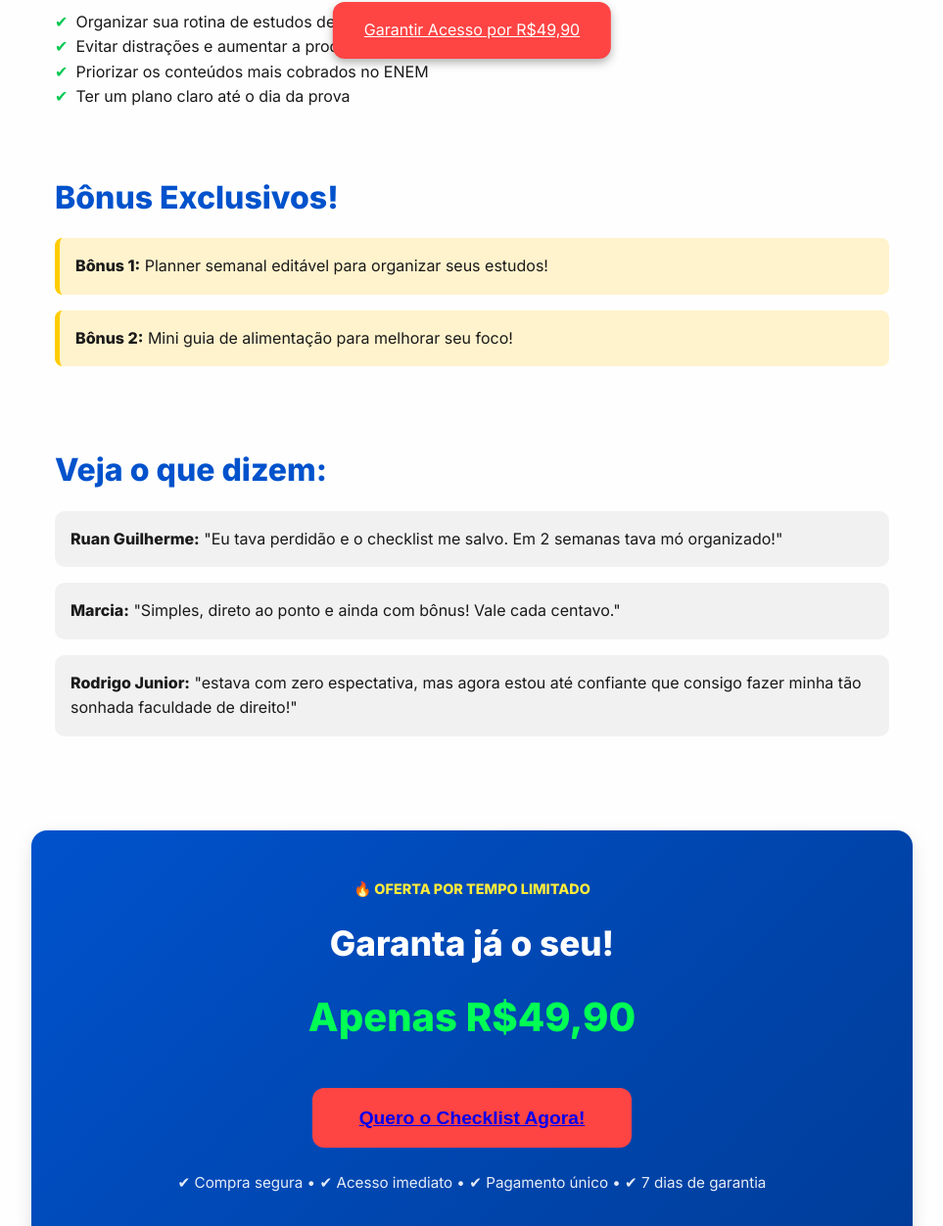
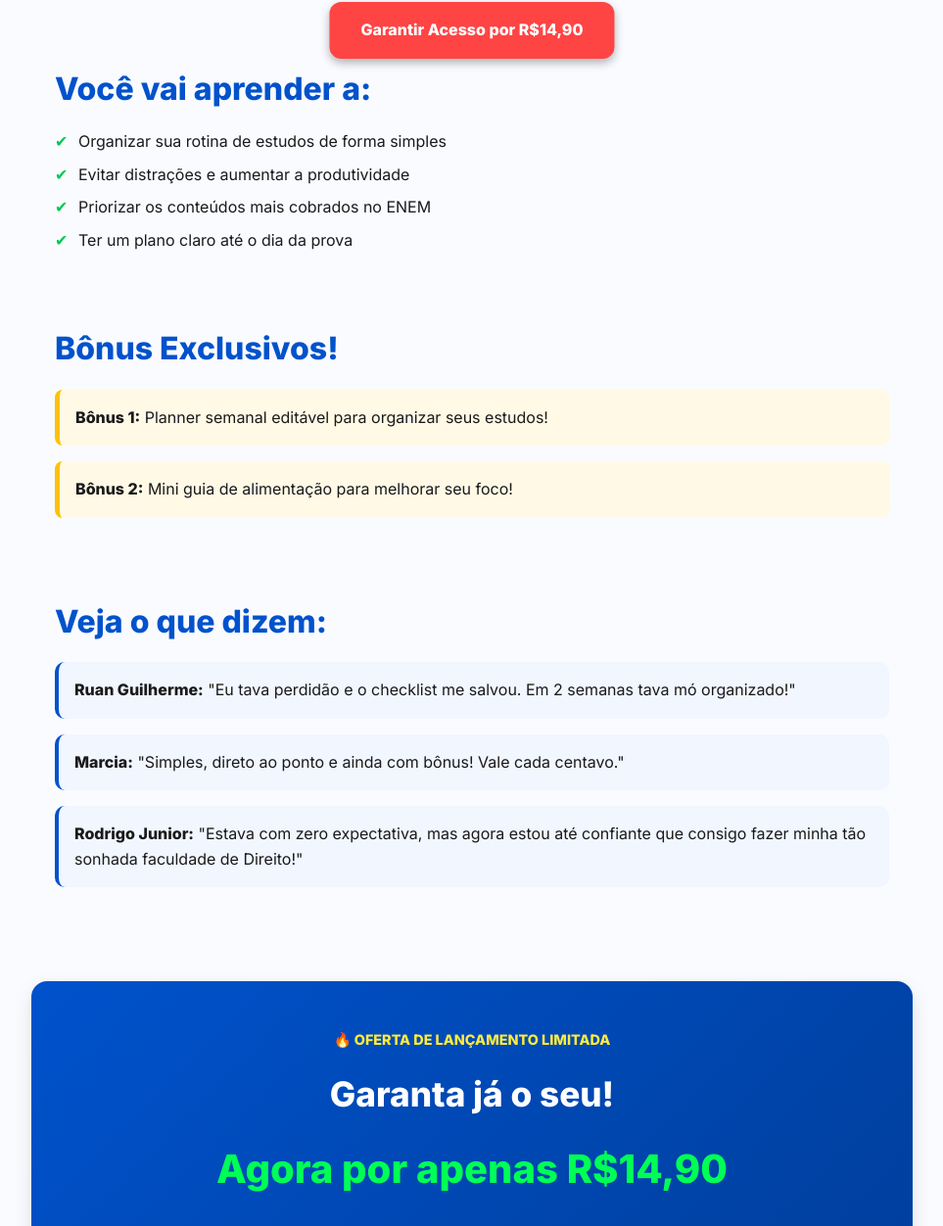
Before and after one commit to savitartv/enem2025, a plain HTML site: page index.html in a window 1280 px wide. Shown: the part 730-1982 px from the top of the page at 98% size, without its empty margins (158-1121 px from the left). Drawn offline with Linux system fonts and the light colour scheme.

Commit message:
Update index.html
mudamos o valor e fizemos algumas alteraçoes nas estrategias de vendas!

```diff
--- a/index.html
+++ b/index.html
@@ -9,44 +9,49 @@
     * { margin: 0; padding: 0; box-sizing: border-box; }
     body {
       font-family: 'Inter', sans-serif;
-      background-color: #fefefe;
+      background-color: #f9fbff;
       color: #1a1a1a;
       line-height: 1.6;
     }
     header {
-      background: #0052cc;
+      background: linear-gradient(135deg, #0052cc, #003399);
       color: white;
       text-align: center;
-      padding: 2rem 1rem;
+      padding: 3rem 1rem 2rem;
     }
     header h1 {
-      font-size: 2.5rem;
+      font-size: 2.8rem;
       margin-bottom: 0.5rem;
     }
     header p {
-      font-size: 1.2rem;
+      font-size: 1.3rem;
+      max-width: 700px;
+      margin: auto;
     }
     .hero {
       text-align: center;
-      padding: 2rem;
+      padding: 3rem 1.5rem;
     }
     .hero img {
       max-width: 280px;
+      margin-bottom: 1rem;
     }
     .btn {
-      background: #00c851;
+      background: #ff4444;
       color: white;
-      font-weight: bold;
+      font-weight: 600;
       padding: 1rem 2rem;
       font-size: 1.1rem;
       border: none;
-      border-radius: 8px;
+      border-radius: 10px;
       cursor: pointer;
       margin-top: 1.5rem;
       transition: background 0.3s ease;
+      text-decoration: none;
+      display: inline-block;
     }
     .btn:hover {
-      background: #007e33;
+      background: #cc0000;
     }
     .btn-fixed {
       position: fixed;
@@ -59,8 +64,10 @@
       border-radius: 12px;
       z-index: 1000;
       box-shadow: 0 4px 10px rgba(0,0,0,0.3);
+      font-weight: bold;
+      text-decoration: none;
     }
-    .benefits, .testimonials, .bonus, .cta, .faq {
+    section {
       padding: 2rem 1.5rem;
       max-width: 900px;
       margin: auto;
@@ -72,21 +79,29 @@
     }
     ul {
       list-style: none;
+      padding-left: 0;
+    }
+    ul li {
+      margin-bottom: 0.5rem;
+      padding-left: 1.5rem;
+      position: relative;
     }
     ul li::before {
       content: '✔';
+      position: absolute;
+      left: 0;
       color: #00c851;
-      margin-right: 0.5rem;
     }
     .testimonial {
-      background: #f1f1f1;
+      background: #f1f6ff;
       padding: 1rem;
       border-radius: 10px;
       margin-bottom: 1rem;
+      border-left: 4px solid #0052cc;
     }
     .bonus-box {
-      background: #fff3cd;
-      border-left: 5px solid #ffcc00;
+      background: #fff9e6;
+      border-left: 5px solid #ffc107;
       padding: 1rem;
       margin-bottom: 1rem;
       border-radius: 8px;
@@ -99,10 +114,9 @@
       padding: 3rem 2rem;
       margin-top: 3rem;
       box-shadow: 0 8px 20px rgba(0,0,0,0.1);
-      position: relative;
     }
     .cta::before {
-      content: "🔥 OFERTA POR TEMPO LIMITADO";
+      content: "🔥 OFERTA DE LANÇAMENTO LIMITADA";
       display: block;
       font-size: 0.9rem;
       color: #ffeb3b;
@@ -119,28 +133,16 @@
       margin: 1rem 0;
       font-weight: bold;
     }
-    .cta .btn {
-      font-size: 1.2rem;
-      padding: 1.2rem 3rem;
-      background-color: #ff4444;
-      border-radius: 12px;
-    }
-    .cta .btn:hover {
-      background-color: #cc0000;
-    }
-    .cta p:last-child {
-      margin-top: 1.5rem;
-      font-size: 0.95rem;
-      opacity: 0.9;
-    }
     .faq h3 {
       margin-top: 1rem;
       color: #333;
     }
+    .faq p {
+      margin-bottom: 1rem;
+    }
   </style>
 </head>
 <body>
-
   <header>
     <h1>Checklist do Caramelo: Estude Certo e Aumente Suas Chances no ENEM</h1>
     <p>O guia simples e direto que já ajudou estudantes como você a se organizarem e melhorarem suas notas!</p>
@@ -150,7 +152,7 @@
     <img src="fotos/capa livro.png" alt="Capa do Livro">
     <p>Você quer passar no ENEM, mas não sabe por onde começar?</p>
     <p>Este checklist prático vai te ajudar a organizar seus estudos e manter o foco!</p>
-    <button class="btn"><a href="https://pay.kiwify.com.br/Gbq3c2j">Quero Passar no ENEM com Ajuda do Caramelo!</button></a>
+    <a class="btn" href="https://pay.kiwify.com.br/Gbq3c2j">Quero Passar no ENEM por Só R$14,90!</a>
   </section>
 
   <section class="benefits">
@@ -176,21 +178,20 @@
   <section class="testimonials">
     <h2>Veja o que dizem:</h2>
     <div class="testimonial">
-      <strong>Ruan Guilherme:</strong> "Eu tava perdidão e o checklist me salvo. Em 2 semanas tava mó organizado!"
+      <strong>Ruan Guilherme:</strong> "Eu tava perdidão e o checklist me salvou. Em 2 semanas tava mó organizado!"
     </div>
     <div class="testimonial">
       <strong>Marcia:</strong> "Simples, direto ao ponto e ainda com bônus! Vale cada centavo."
     </div>
-<div class="testimonial">
-      <strong>Rodrigo Junior:</strong> "estava com zero espectativa, mas agora estou até confiante que consigo fazer minha tão sonhada faculdade de direito!"
+    <div class="testimonial">
+      <strong>Rodrigo Junior:</strong> "Estava com zero expectativa, mas agora estou até confiante que consigo fazer minha tão sonhada faculdade de Direito!"
     </div>
-
   </section>
 
   <section class="cta">
     <h2>Garanta já o seu!</h2>
-    <p class="price">Apenas R$49,90</p>
-    <button class="btn"><a href="https://pay.kiwify.com.br/Gbq3c2j">Quero o Checklist Agora!</button></a>
+    <p class="price">Agora por apenas R$14,90</p>
+    <a class="btn" href="https://pay.kiwify.com.br/Gbq3c2j">Quero o Checklist Agora</a>
     <p>✔ Compra segura • ✔ Acesso imediato • ✔ Pagamento único • ✔ 7 dias de garantia</p>
   </section>
 
@@ -206,7 +207,6 @@
     <p>Sim! Qualquer estudante que queira se preparar para o ENEM pode usar.</p>
   </section>
 
-  <a href="https://pay.kiwify.com.br/Gbq3c2j" class="btn-fixed">Garantir Acesso por R$49,90</a>
-
+  <a class="btn-fixed" href="https://pay.kiwify.com.br/Gbq3c2j">Garantir Acesso por R$14,90</a>
 </body>
 </html>
```
